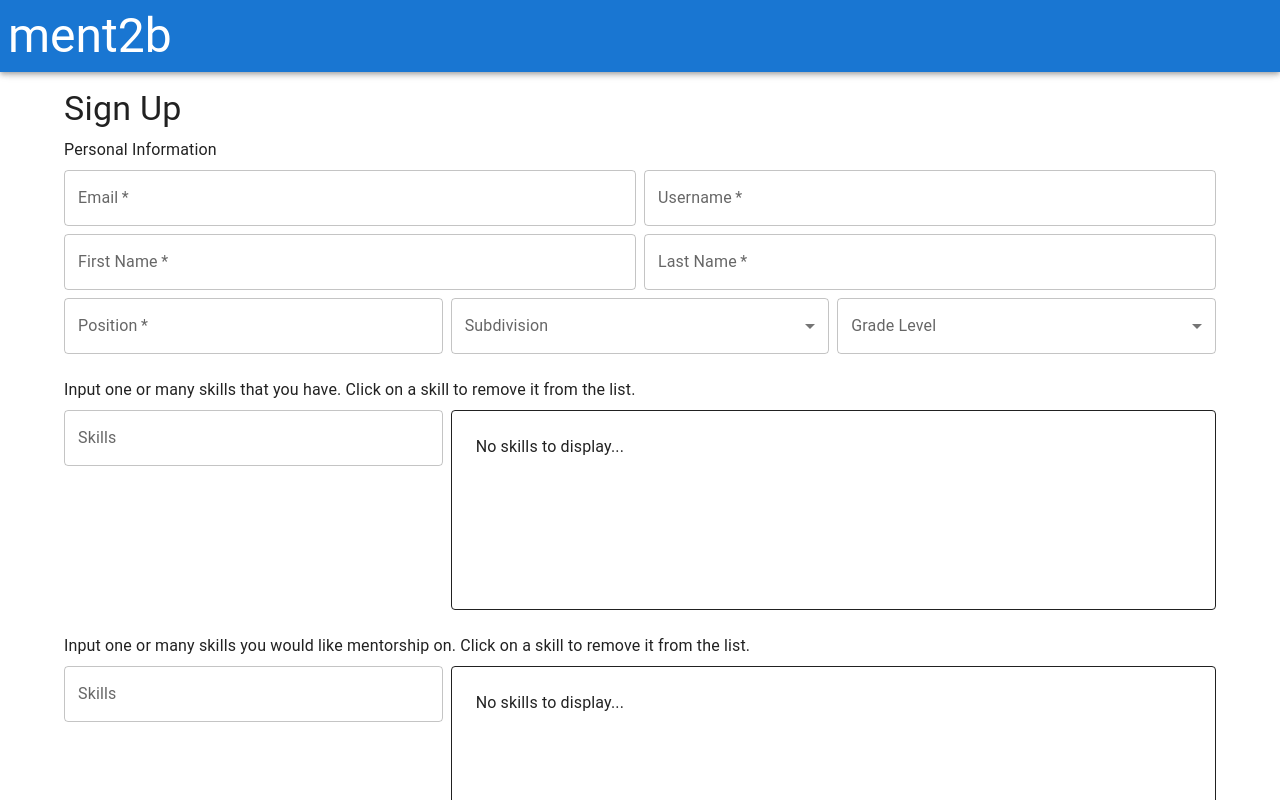
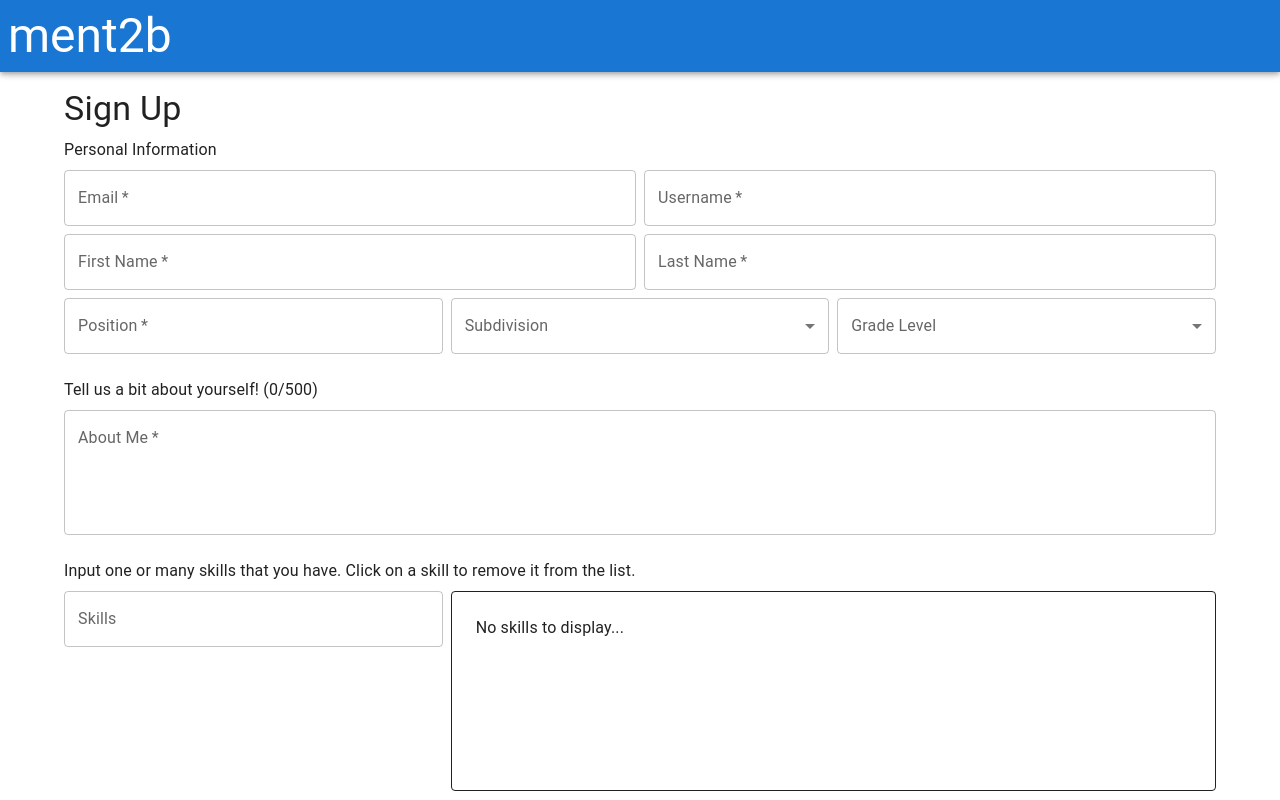
Before and after one commit to sfmalloy/ment2b-frontend, a Next.js app: page /onboard in a window 1280 px wide. Shown: the top 800 px of the page. Built offline with nearby package versions, Linux system fonts and the light colour scheme.

Commit message:
Freeform bio

```diff
--- a/pages/onboard/index.tsx
+++ b/pages/onboard/index.tsx
@@ -16,6 +16,7 @@ export default function Onboard() {
   const [skills, setSkills] = useState<string[]>([]);
   const [mentorGrades, setMentorGrades] = useState<string[]>([]);
   const [openToMentor, setOpenToMentor] = useState(false);
+  const [bioLength, setBioLength] = useState(0);
 
   return (
     <form onSubmit={(e) => {
@@ -125,6 +126,20 @@ export default function Onboard() {
             </Select>
           </FormControl>
         </Grid>
+        <Grid item xs={12}>
+          <Typography mt={2}>Tell us a bit about yourself! ({bioLength}/500)</Typography>
+        </Grid>
+        <Grid item xs={12}>
+          <TextField
+            multiline
+            fullWidth
+            required
+            rows={4}
+            onChange={(e) => setBioLength(e.target.value.length)}
+            inputProps={{ maxLength: 500 }}
+            label='About Me'
+          />
+        </Grid>
         <Grid item xs={12} mt={2}>
           <Typography>Input one or many skills that you have. Click on a skill to remove it from the list.</Typography>
         </Grid>
```
